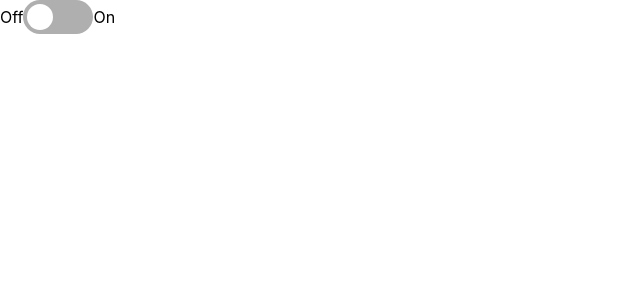
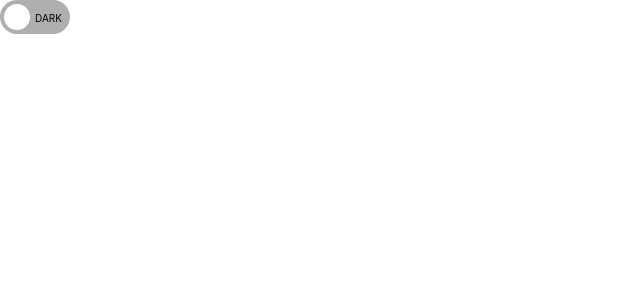
Before and after one commit to Danibenz17/toggleswitch, a React (Create React App) app: page / in a window 1280 px wide. Shown: the top 300 px of the page, without its empty margins (0-640 px from the left). Built offline with nearby package versions, Linux system fonts and the light colour scheme.

Commit message:
ToggleSwitch Completed Component

```diff
--- a/src/App.tsx
+++ b/src/App.tsx
@@ -9,8 +9,8 @@ function App() {
   return (
     <div>
       <ToggleSwitch
-        leftLabel="Off"
-        rightLabel="On"
+        leftLabel="LIGHT"
+        rightLabel="DARK"
         onToggle={handleToggle}
         initialChecked={false}
       />
--- a/src/ToggleSwitch.css
+++ b/src/ToggleSwitch.css
@@ -35,6 +35,26 @@
     top: 4px;
   }
 
+  .toggle-switch .right-label {
+    position: absolute;
+    font-size: 10px;
+    left: 35px;
+    top: 12px;
+    color: rgb(0, 0, 0);
+    opacity: 1;
+    transition: 0.5s;
+  }
+
+  .toggle-switch .left-label {
+    position: absolute;
+    font-size: 10px;
+    left: 10px;
+    top: 12px;
+    color: rgb(255, 255, 255);
+    opacity: 0;
+    transition: 0.5s;
+  }
+
   .toggle-switch input:checked ~ .slider {
     background-color: #000000;
   }
@@ -42,3 +62,12 @@
   .toggle-switch input:checked ~ .slider:before {
     transform: translateX(40px);
   }
+
+  .toggle-switch input:checked ~ .right-label{
+    opacity: 0;
+
+  }
+
+  .toggle-switch input:checked ~ .left-label {
+    opacity: 1;
+  }
--- a/src/ToggleSwitch.tsx
+++ b/src/ToggleSwitch.tsx
@@ -24,10 +24,10 @@ const ToggleSwitch: React.FC<ToggleSwitchProps> = ({
   return (
     <div className="toggle-switch">
       <label>
-        {leftLabel}
         <input type="checkbox" checked={isChecked} onChange={handleToggle} />
         <span className="slider round"></span>
-        {rightLabel}
+        <span className="left-label">{leftLabel}</span>
+        <span className="right-label">{rightLabel}</span>
       </label>
     </div>
   );
```
